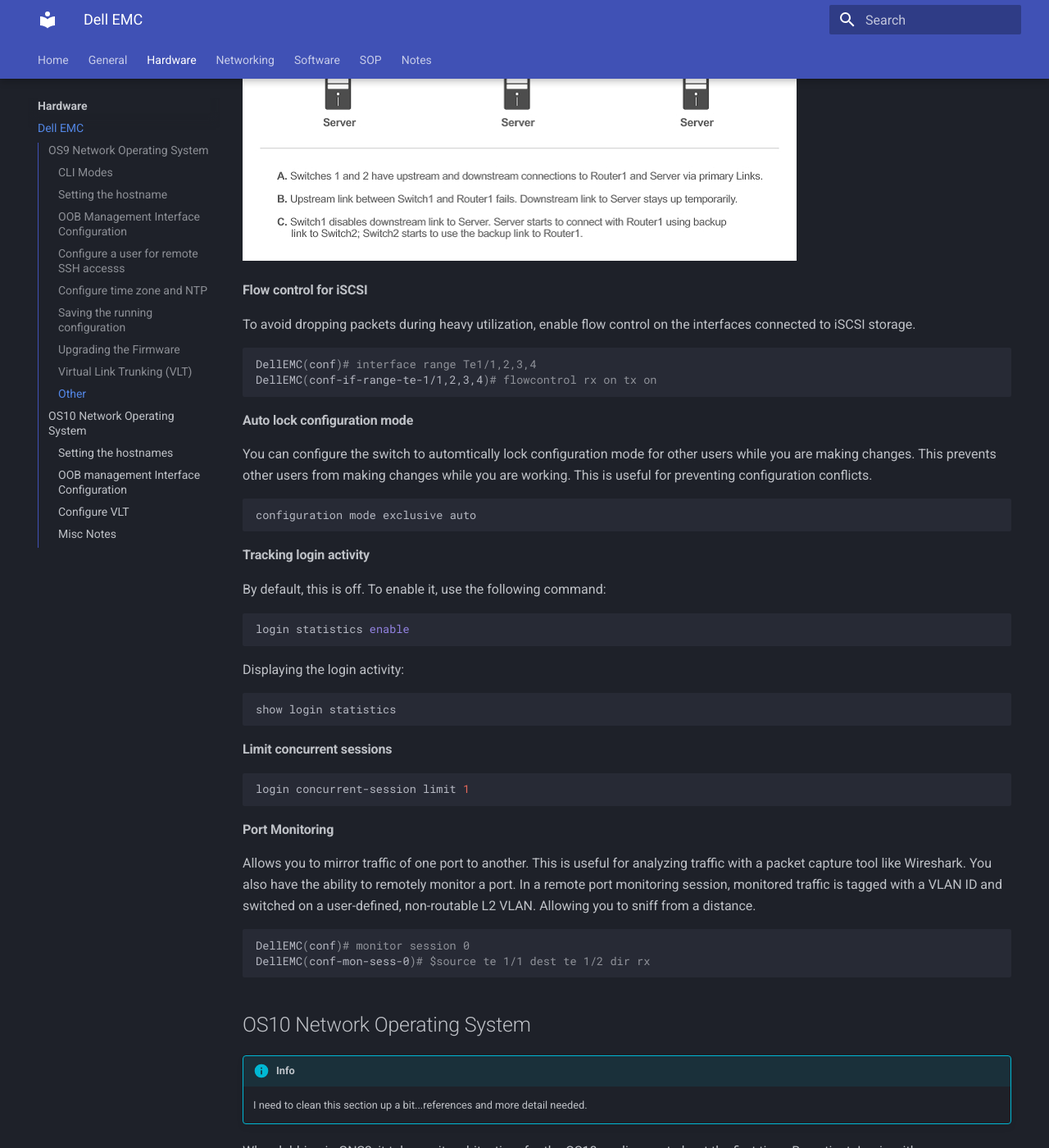
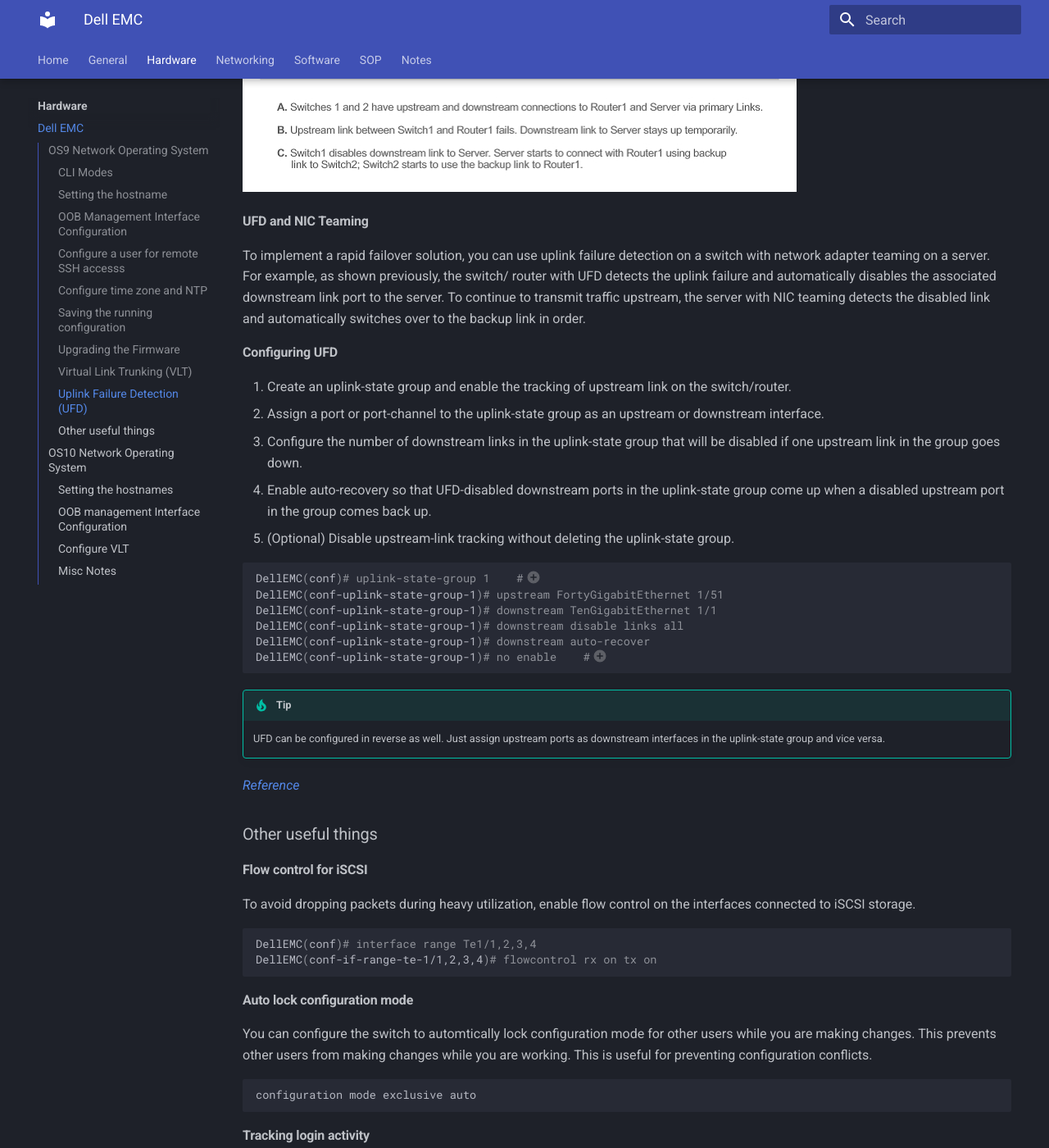
Before and after one commit to rmscode/binary-garden, an MkDocs documentation site: the page built from docs/hardware/dell-emc.md, in a window 1280 px wide and 1400 px high, scrolled down 7357 px. Shown: the whole window at 82% size. Built offline with MkDocs 1.6.1 and Material for MkDocs 9.7.7, drawn with Linux system fonts in a browser that asks for light colours; some of the changed text lies outside the part shown.

Commit message:
Update dell-emc.md

````diff
--- a/docs/hardware/dell-emc.md
+++ b/docs/hardware/dell-emc.md
@@ -364,6 +362,41 @@
 - In Step C, UFD on S1 disables the link to the server. The server then stops using the link to S1 and switches to using its link to S2 to send traffic upstream to R1.
 
 ![UFD Example](UFD-example.jpeg)
+
+#### UFD and NIC Teaming
+
+To implement a rapid failover solution, you can use uplink failure detection on a switch with network adapter teaming on a
+server. For example, as shown previously, the switch/ router with UFD detects the uplink failure and automatically disables the
+associated downstream link port to the server. To continue to transmit traffic upstream, the server with NIC teaming detects
+the disabled link and automatically switches over to the backup link in order.
+
+#### Configuring UFD
+
+1. Create an uplink-state group and enable the tracking of upstream link on the switch/router.
+2. Assign a port or port-channel to the uplink-state group as an upstream or downstream interface.
+3. Configure the number of downstream links in the uplink-state group that will be disabled if one upstream link in the group goes down.
+4. Enable auto-recovery so that UFD-disabled downstream ports in the uplink-state group come up when a disabled upstream port in the group comes back up.
+5. (Optional) Disable upstream-link tracking without deleting the uplink-state group.
+
+```shell
+DellEMC(conf)# uplink-state-group 1    #(1)
+DellEMC(conf-uplink-state-group-1)# upstream FortyGigabitEthernet 1/51
+DellEMC(conf-uplink-state-group-1)# downstream TenGigabitEthernet 1/1
+DellEMC(conf-uplink-state-group-1)# downstream disable links all
+DellEMC(conf-uplink-state-group-1)# downstream auto-recover
+DellEMC(conf-uplink-state-group-1)# no enable    #(2)
+```
+
+1. The uplink-state group ID can be any number from 1 to 16.
+2. This is useful for testing/troubleshooting. UFD can be turned on or off without removing the config. Turn tracking back on with `enable`.
+
+!!! tip
+
+    UFD can be configured in reverse as well. Just assign upstream ports as downstream interfaces in the uplink-state group and vice versa.
+
+[*Reference*](https://www.dell.com/support/manuals/en-us/dell-emc-os-9/s4048-on-9.14.2.4-config/configuring-uplink-failure-detection?guid=guid-2aab7b9f-0b01-4061-b9dc-62ab3f302688&lang=en-us)
+
+### Other useful things
 
 #### Flow control for iSCSI
 
````
Also changed, not shown: other parts of docs/hardware/dell-emc.md (+3 -5 lines).
